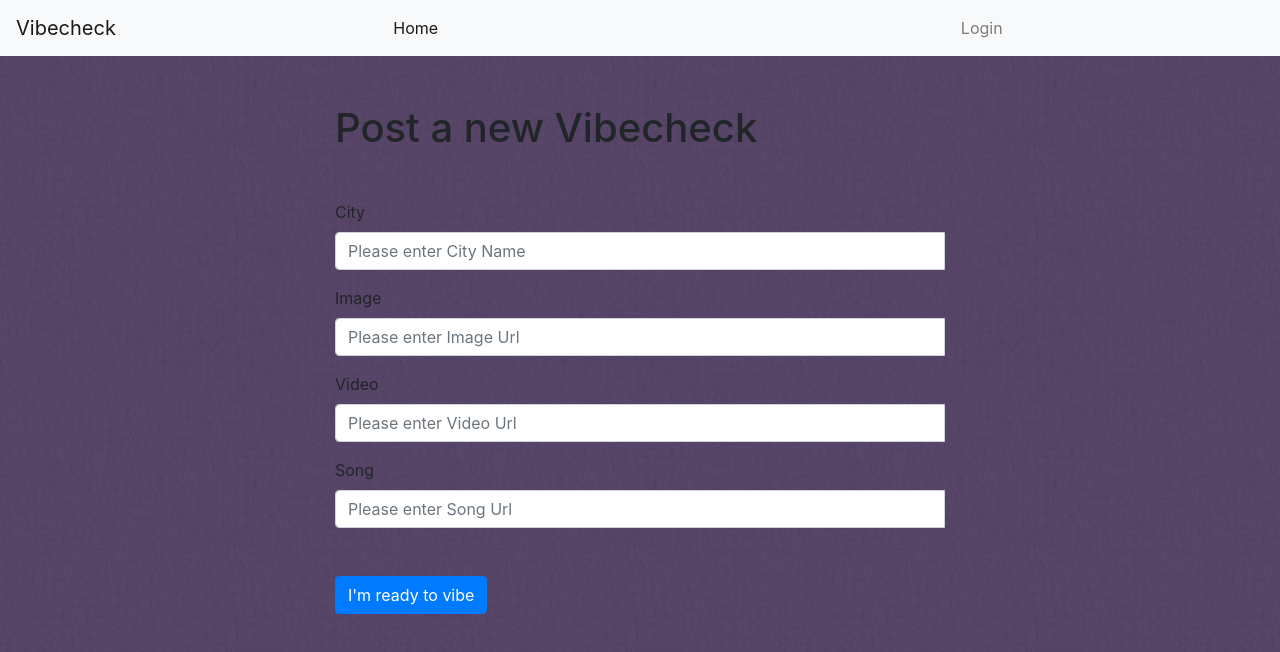
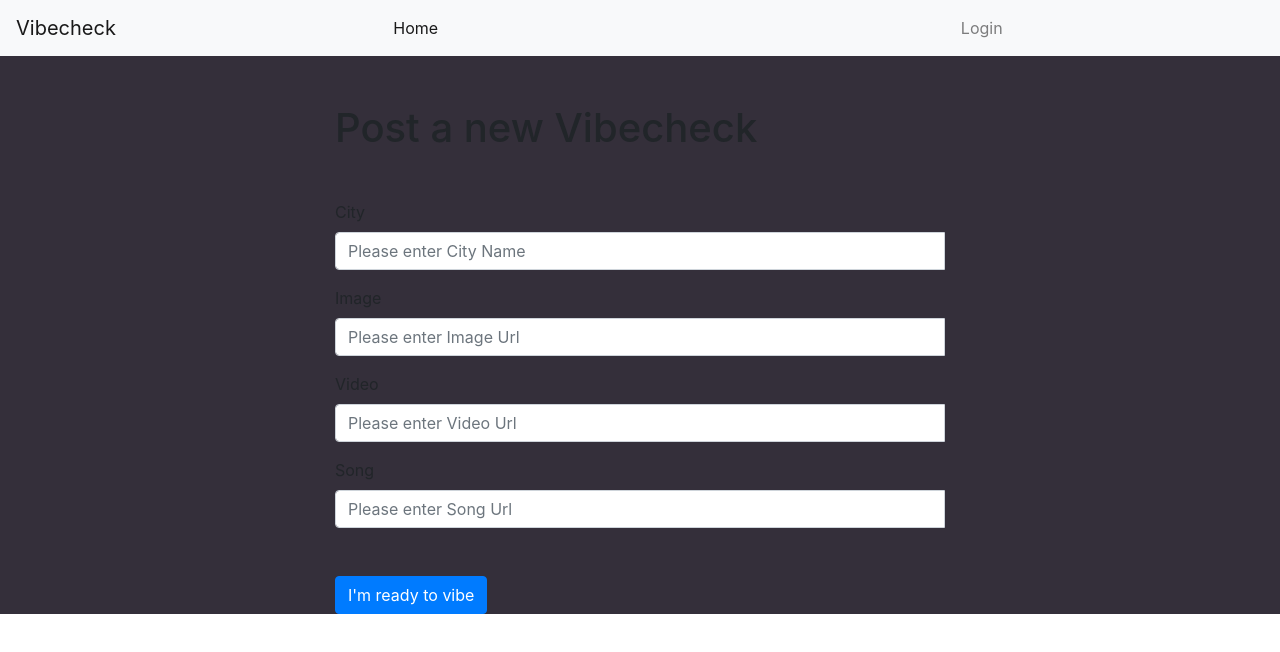
Before and after one commit to KoCusveller/Vibecheck-frontend, a React (Create React App) app: page /PostCity in a window 1280 px wide. Shown: the top 652 px of the page. Built offline with nearby package versions, Linux system fonts and the light colour scheme; no server answers.

Commit message:
add card styling, took grain off background

```diff
--- a/src/App.css
+++ b/src/App.css
@@ -1,56 +1,4 @@
 .App {
-  background-color: rgb(25, 0, 50);
-  height: 100vh;
+  background-color: rgb(52, 47, 58);
+  height: 100%;
 }
-
-.App:before {
-  /* content is required when using :after */
-  content: "";
-  /* The animation */
-  animation: grain 8s steps(10) infinite;
-  /* The grainy image */
-  background-image: url("./grain.png");
-  /* Specify a height and width above and beyond the page header for movement */
-  height: 300%;
-  width: 300%;
-  /* We're using opacity in place of a transparent image */
-  opacity: 0.3;
-  /* We'll need this when the animation kicks in to hold the position of the texture */
-  position: fixed;
-  top: -100%;
-  left: -50%;
-}
-
-@keyframes grain {
-  0%,
-  100% {
-    transform: translate(0, 0);
-  }
-  10% {
-    transform: translate(-5%, -10%);
-  }
-  20% {
-    transform: translate(-15%, 5%);
-  }
-  30% {
-    transform: translate(7%, -25%);
-  }
-  40% {
-    transform: translate(-5%, 25%);
-  }
-  50% {
-    transform: translate(-15%, 10%);
-  }
-  60% {
-    transform: translate(15%, 0%);
-  }
-  70% {
-    transform: translate(0%, 15%);
-  }
-  80% {
-    transform: translate(3%, 35%);
-  }
-  90% {
-    transform: translate(-10%, 10%);
-  }
-}
--- a/src/components/CityMiniature.js
+++ /dev/null
@@ -1,28 +0,0 @@
-// IMPORT REACT LIBRARIES
-import React from "react";
-import { Link } from "react-router-dom";
-
-// IMPORT BOOTSTRAP
-import { Card, Image } from "react-bootstrap";
-
-// IMPORT STYLING
-import "./Style/CityMiniature.css";
-
-export default function CityMiniature({ id, name, url }) {
-	return (
-		<Card className="cardCity">
-			<button className="cardButton">
-				<h2 className="cardTitle">{name}</h2>
-
-				<Link to={`/PlayCity/${id}`}>
-					<Image
-						className="cardImage"
-						src={url}
-						alt={name}
-						variant="bottom"
-					/>
-				</Link>
-			</button>
-		</Card>
-	);
-}
--- /dev/null
+++ b/src/components/CityMiniature/CityMiniature.css
@@ -0,0 +1,36 @@
+.cardCity {
+  width: 500px;
+  height: 350px;
+  padding: 0px;
+  margin: 10px;
+  background-color: transparent;
+  border: none;
+}
+.cardButton {
+  background-color: rgb(91, 86, 100);
+  width: 100%;
+  height: 100%;
+  padding: 0px;
+  margin: 0 auto 0 auto;
+  border-bottom: 2px solid black;
+  border-radius: 2%;
+}
+
+.cardButton:focus {
+  outline: none;
+}
+
+.cardTitle {
+  font-weight: 400;
+  color: rgb(201, 194, 206);
+  background-color: transparent;
+}
+
+.cardImage {
+  width: 450px;
+  height: 270px;
+  border-bottom: 2px solid black;
+  border-right: 2px solid rgb(58, 58, 58);
+  border-radius: 2%;
+  object-fit: cover;
+}
--- /dev/null
+++ b/src/components/CityMiniature/CityMiniature.js
@@ -0,0 +1,23 @@
+// IMPORT REACT LIBRARIES
+import React from "react";
+import { Link } from "react-router-dom";
+
+// IMPORT BOOTSTRAP
+import { Card, Image } from "react-bootstrap";
+
+// IMPORT STYLING
+import "./CityMiniature.css";
+
+export default function CityMiniature({ id, name, url }) {
+  return (
+    <div className="cardCity">
+      <Link to={`/PlayCity/${id}`}>
+        <button className="cardButton">
+          <h2 className="cardTitle">{name}</h2>
+
+          <Image className="cardImage" src={url} alt={name} variant="bottom" />
+        </button>
+      </Link>
+    </div>
+  );
+}
--- a/src/components/Style/CityMiniature.css
+++ /dev/null
@@ -1,26 +0,0 @@
-.cardCity {
-	width: 500px;
-	height: 350px;
-	padding: 0px;
-	margin: 10px;
-	border: 0;
-}
-.cardButton {
-	border: 0;
-	background-color: white;
-	width: 100%;
-	height: 100%;
-	padding: 0px;
-	margin: 0 auto 0 auto;
-}
-
-.cardTitle {
-	font-weight: 400;
-	color: rgb(100, 100, 100);
-}
-
-.cardImage {
-	width: 450px;
-	height: 270px;
-	object-fit: cover;
-}
--- a/src/pages/HomePage.js
+++ b/src/pages/HomePage.js
@@ -1,7 +1,7 @@
 // IMPORT REACT LIBRARIES AND COMPONENTS
 import React, { useEffect } from "react";
 import { Link } from "react-router-dom";
-import CityMiniature from "../components/CityMiniature";
+import CityMiniature from "../components/CityMiniature/CityMiniature";
 
 // IMPORT REDUX
 import { useDispatch, useSelector } from "react-redux";
```
Lines whose indentation alone changed are shown as unchanged.
